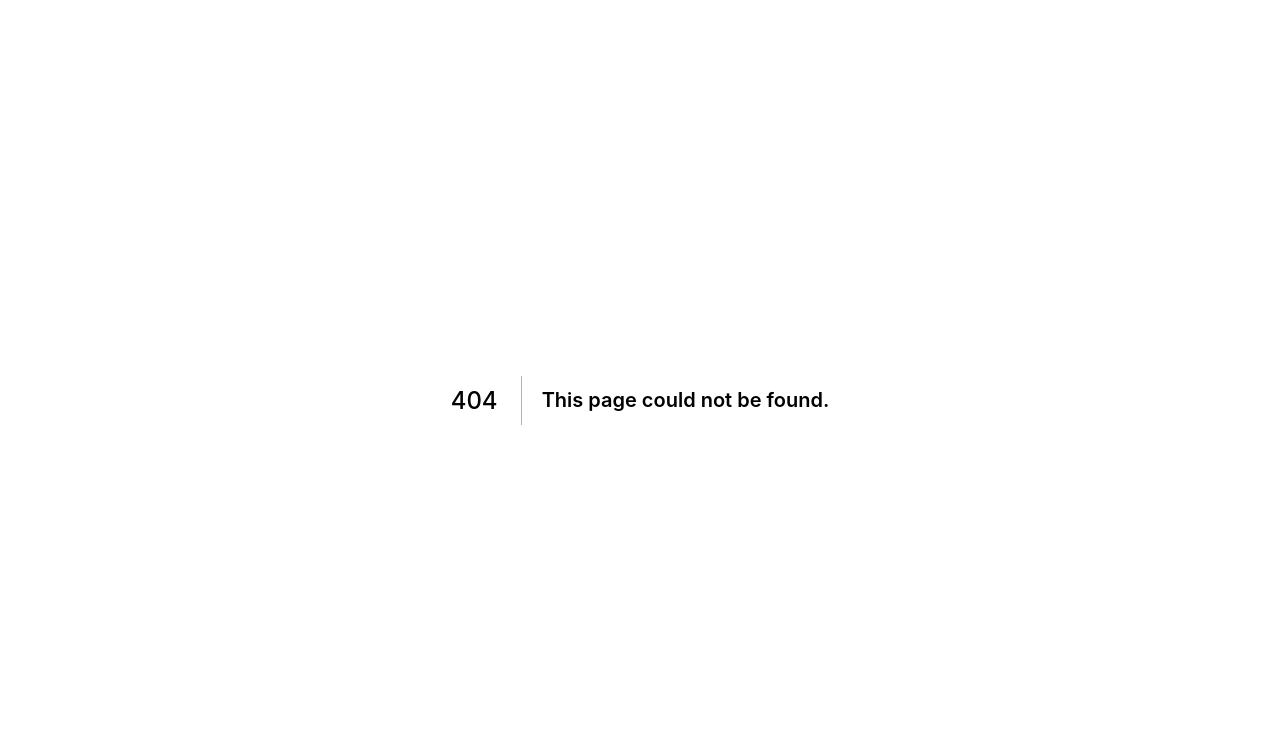
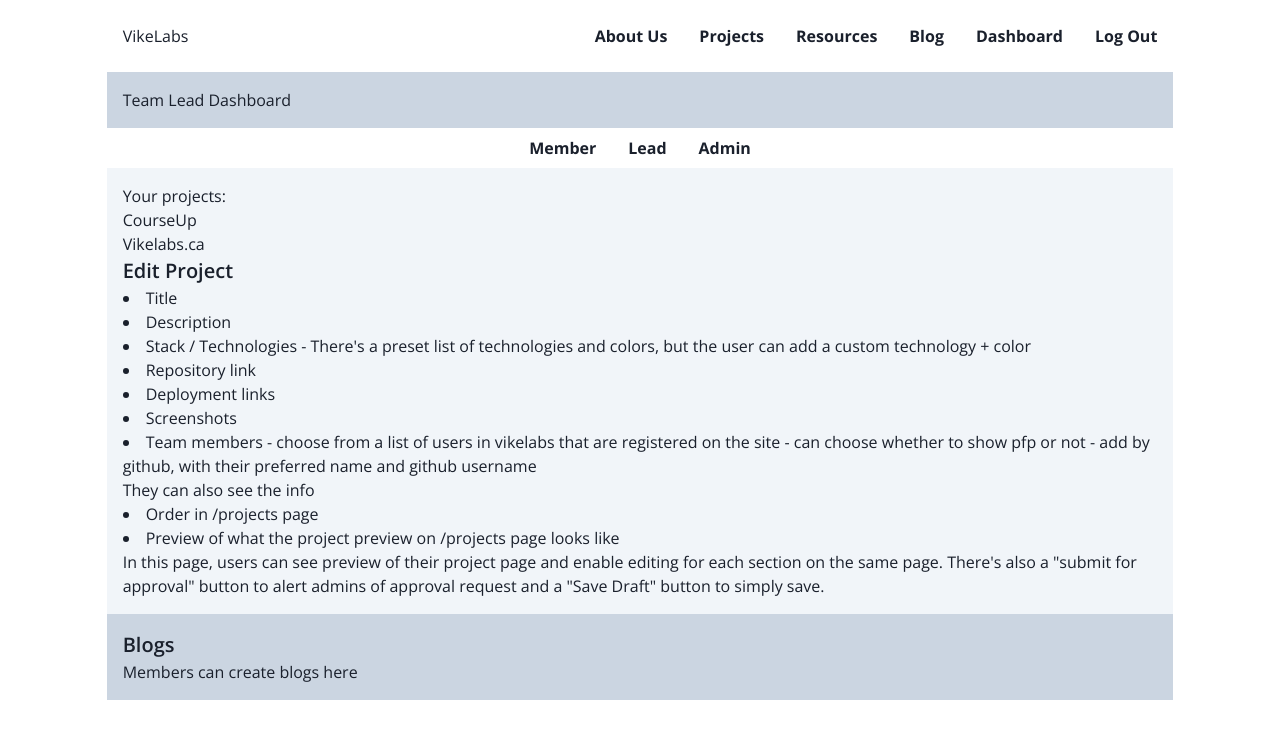
Before and after one commit to VikeLabs/vikelabs.ca, a Next.js app: page /dashboard/lead in a window 1280 px wide. Before the commit this address had no page. Shown: the top 738 px of the page. Built offline with nearby package versions, Linux system fonts and the light colour scheme; no server answers.

Commit message:
boilerplate routes and dashboard outlet for each role

```diff
--- /dev/null
+++ b/components/BlogDashboard.tsx
@@ -0,0 +1,15 @@
+import React from "react";
+import Container from "./Container";
+
+const BlogDashboard = () => {
+  return (
+    <Container>
+      <div className="bg-slate-300 p-4">
+        <h2>Blogs</h2>
+        <div>Members can create blogs here</div>
+      </div>
+    </Container>
+  );
+};
+
+export default BlogDashboard;
--- /dev/null
+++ b/components/Container.tsx
@@ -0,0 +1,7 @@
+import React from "react";
+
+const Container = ({ children }) => {
+  return <div className="mx-auto md:w-10/12">{children}</div>;
+};
+
+export default Container;
--- /dev/null
+++ b/components/DashboardWrapper.tsx
@@ -0,0 +1,52 @@
+import React from "react";
+import { BaseLayout as Layout } from "../layouts/base";
+import BlogDashboard from "./BlogDashboard";
+import Container from "./Container";
+import { NavigationButton } from "./Navigation";
+import Wrapper from "./wrapper";
+
+type DashboardLink = {
+  title: string;
+  path: string;
+};
+
+const DashboardNavigation = ({ items }: { items: DashboardLink[] }) => {
+  return (
+    <nav>
+      <ul className="flex flex-col justify-center items-center space-y-2 md:flex-row md:space-x-8 md:space-y-0 font-bold text-center group text-lg md:text-base">
+        {items.map((item: DashboardLink) => (
+          <NavigationButton name={item.title} path={item.path} />
+        ))}
+      </ul>
+    </nav>
+  );
+};
+
+const DashboardWrapper = ({
+  children,
+  title,
+}: {
+  children: React.ReactNode;
+  title: string;
+}) => {
+  const dashboardLinks = [
+    { title: "Member", path: "/dashboard/member" },
+    { title: "Lead", path: "/dashboard/lead" },
+    { title: "Admin", path: "/dashboard/admin" },
+  ];
+
+  return (
+    <Wrapper hasFooter={false}>
+      <Container>
+        <div className="bg-slate-300 p-4">{title} Dashboard</div>
+      </Container>
+      <DashboardNavigation items={dashboardLinks} />
+      <Container>
+        <div className="bg-slate-100 p-4">{children}</div>
+      </Container>
+      <BlogDashboard />
+    </Wrapper>
+  );
+};
+
+export default DashboardWrapper;
--- a/components/Navigation.tsx
+++ b/components/Navigation.tsx
@@ -13,7 +13,7 @@ const navigationPaths: NavigationPath[] = [
   { name: "Projects", path: "projects" },
   { name: "Resources", path: "resources" },
   { name: "Blog", path: "blog" },
-  { name: "Sponsors", path: "sponsors" },
+  { name: "Dashboard", path: "dashboard" },
 ];
 
 export const NavigationBar = () => {
--- a/components/Wrapper.tsx
+++ b/components/Wrapper.tsx
@@ -2,7 +2,13 @@ import React from "react";
 import LogInOutButton from "./LogInOutButton";
 import { NavigationBar } from "./Navigation";
 
-const Wrapper = ({ children }) => {
+const Wrapper = ({
+  children,
+  hasFooter = true,
+}: {
+  children: React.ReactNode;
+  hasFooter?: boolean;
+}) => {
   return (
     <>
       <header className="p-4 mx-auto md:w-10/12 fixed md:relative md:flex md:justify-between md:items-center md:text-center">
@@ -10,9 +16,11 @@ const Wrapper = ({ children }) => {
         <NavigationBar />
       </header>
       <main>{children}</main>
-      <footer className="container flex items-center justify-center mx-auto h-32 text-center">
-        Footer
-      </footer>
+      {hasFooter && (
+        <footer className="container flex items-center justify-center mx-auto h-32 text-center">
+          Footer
+        </footer>
+      )}
     </>
   );
 };
--- /dev/null
+++ b/pages/dashboard/admin.tsx
@@ -0,0 +1,13 @@
+import React from "react";
+import DashboardWrapper from "../../components/DashboardWrapper";
+
+const admin = () => {
+  return (
+    <DashboardWrapper title="Admin">
+      <div>Approve changes</div>
+      <div>Manage banners (temporary sections on home page)</div>
+    </DashboardWrapper>
+  );
+};
+
+export default admin;
--- a/pages/dashboard.tsx
+++ b/pages/dashboard/index.tsx
@@ -2,6 +2,9 @@ import React from "react";
 
 // check auth only allow authorized users here
 
+type CurrentPage = {
+  role: "member" | "lead" | "admin";
+};
 const Dashboard = () => {
   return (
     <>
--- /dev/null
+++ b/pages/dashboard/lead.tsx
@@ -0,0 +1,47 @@
+import React from "react";
+import DashboardWrapper from "../../components/DashboardWrapper";
+
+const lead = () => {
+  return (
+    <DashboardWrapper title="Team Lead">
+      <div>
+        Your projects:
+        {/* Link is /dashboard/teams/teamName */}
+        {/* Each project has two edit buttons:
+              1. Edit project details
+              2. Edit project team members (based on the members existing in DB)
+        */}
+        <div>CourseUp</div>
+        <div>Vikelabs.ca</div>
+        <h2>Edit Project</h2>
+        <li>Title</li>
+        <li>Description</li>
+        <li>
+          Stack / Technologies - There's a preset list of technologies and
+          colors, but the user can add a custom technology + color
+        </li>
+        <li>Repository link</li>
+        <li>Deployment links</li>
+        <li>Screenshots</li>
+        <li>
+          Team members - choose from a list of users in vikelabs that are
+          registered on the site - can choose whether to show pfp or not - add
+          by github, with their preferred name and github username
+        </li>
+        <p>They can also see the info</p>
+        <li>Order in /projects page</li>
+        <li>
+          Preview of what the project preview on /projects page looks like
+        </li>
+        <p>
+          In this page, users can see preview of their project page and enable
+          editing for each section on the same page. There's also a "submit for
+          approval" button to alert admins of approval request and a "Save
+          Draft" button to simply save.
+        </p>
+      </div>
+    </DashboardWrapper>
+  );
+};
+
+export default lead;
--- /dev/null
+++ b/pages/dashboard/member.tsx
@@ -0,0 +1,18 @@
+import React from "react";
+import DashboardWrapper from "../../components/DashboardWrapper";
+
+const member = () => {
+  return (
+    <DashboardWrapper title="Member">
+      {/* Display inputs with these as the placeholder */}
+      {/* This might just be the github display photo, or at least defaulted to it */}
+      <div>Display Name</div>
+      <div>Display Photo</div>
+      <div>GitHub Profile URL</div>
+      <div>Student ID (only visible to admins)</div>
+      <div>Club ID</div>
+    </DashboardWrapper>
+  );
+};
+
+export default member;
```
Also changed, not shown: layouts/base.tsx (+9 -2 lines).
